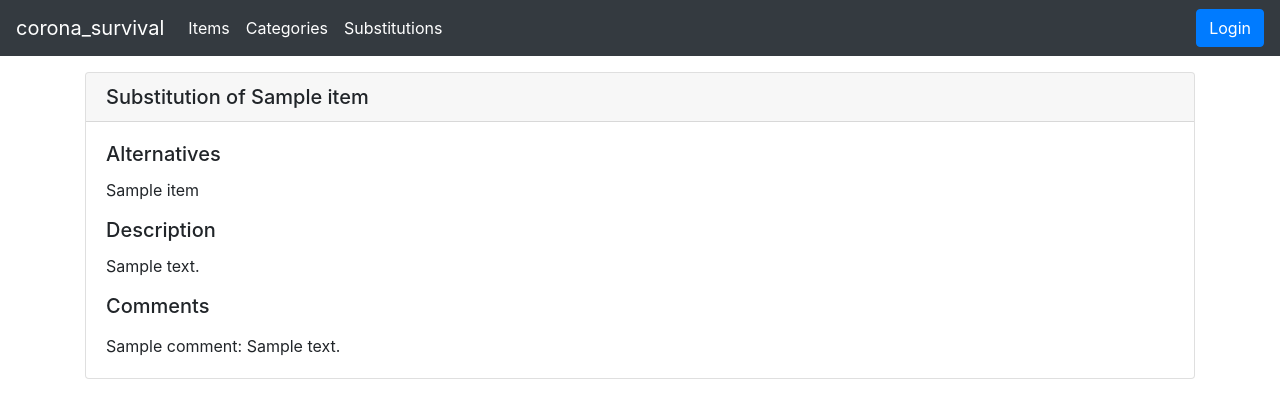
After one commit to ahoelzemann/ersatzkompass, a Django app: page /item/1/ in a window 1280 px wide. The commit adds this page. Shown: the top 418 px of the page. Run offline with Django 3.2, Linux system fonts and the light colour scheme; tables that the repository leaves empty hold one stand-in row (values such as "Sample post"); some libraries are stand-ins or nearby versions.

Commit message:
update models and navigation to item detail

```diff
--- a/corona_survival/corona_survival/survival/models.py
+++ b/corona_survival/corona_survival/survival/models.py
@@ -1,4 +1,5 @@
 from django.db import models
+from django.urls import reverse
 
 # Create your models here.
 class Category(models.Model):
@@ -22,6 +23,9 @@ class Item(models.Model):
     def __str__(self):
         return "%s" % (self.name)
 
+    def get_absolute_url(self):
+        return reverse('item-detail', kwargs={'pk': self.pk})
+
 class Substitution(models.Model):
     item_missing = models.ForeignKey(Item, on_delete=models.DO_NOTHING)
     items_needed = models.ManyToManyField(Item, related_name = 'items_needed')
@@ -30,7 +34,7 @@ class Substitution(models.Model):
 class Comment(models.Model):
     name = models.CharField(max_length=100, blank=False)
     text = models.TextField(blank=True)
-    substitution = models.ForeignKey(Substitution, on_delete=models.DO_NOTHING)
+    substitution = models.ForeignKey(Substitution, related_name ='comments', on_delete=models.DO_NOTHING)
 
     def __str__(self):
         return "%s: %s" % (self.name, self.text)
--- a/corona_survival/corona_survival/survival/templates/survival/base.html
+++ b/corona_survival/corona_survival/survival/templates/survival/base.html
@@ -31,6 +31,9 @@
                   <a class="nav-link dropdown-toggle" href="#" id="navbarDropdown" role="button" data-toggle="dropdown" aria-haspopup="true" aria-expanded="false">
                     Dropdown
                   </a>
+                  {% for category in categories %}
+
+                  {% endfor %}
                   <div class="dropdown-menu" aria-labelledby="navbarDropdown">
                     <a class="dropdown-item" href="#">Action</a>
                     <a class="dropdown-item" href="#">Another action</a>
--- /dev/null
+++ b/corona_survival/corona_survival/survival/templates/survival/item_detail.html
@@ -0,0 +1,18 @@
+{% extends "survival/base.html" %}
+{% block content %}
+<div class="card">
+    <h5 class="card-header">Substitution of {{ item }}</h5>
+    <div class="card-body">
+      <h5 class="card-title">Alternatives</h5>
+        {% for item_sub in item.substitution_set.first.items_needed.all %}
+            <p class="card-text">{{ item_sub }}</p>
+        {% endfor %}
+        <h5 class="card-title">Description</h5>
+        <p class="card-text">{{ item.substitution_set.first.description_of_creation }}</p>
+      <p><h5 class="card-title">Comments</h5></p>
+      {% for comment in item.substitution_set.first.comments.all %}
+            <p class="card-text">{{ comment }}</p>
+        {% endfor %}
+    </div>
+  </div>
+{% endblock content %}
--- a/corona_survival/corona_survival/survival/templates/survival/item.html
+++ b/corona_survival/corona_survival/survival/templates/survival/items.html
@@ -1,6 +1,6 @@
 {% extends "survival/base.html" %}
 {% block content %}
-<h2> {{ items.count }}Items so far</h2>
+<h2> {{ items.count }} Items so far</h2>
 {% if user.is_authenticated %}
     <p><button type="button" class="btn btn-success">Add Item</button></p>
 {% endif %}
@@ -24,9 +24,9 @@
                 <td>{{ item.category }}</td>
                 <td>{{ item.subcategory }}</td>
                 {% if user.is_authenticated %}
-                    <td><button type="button" class="btn btn-link">Edit</button></td>
+                    <td><button type="button" href="{% url 'item-detail' item.id %}"class="btn btn-link">Edit</button></td>
                 {% else %}
-                    <td><button type="button" class="btn btn-link">Show</button></td>
+                    <td><a href="{% url 'item-detail' item.id %}" class="btn btn-link">Show</a></td>
                 {% endif %}
             </tr>
         {% endfor %}
--- a/corona_survival/corona_survival/survival/urls.py
+++ b/corona_survival/corona_survival/survival/urls.py
@@ -5,6 +5,7 @@ from django.contrib.auth import views as auth_views
 urlpatterns = [
     path('', views.home, name='cs-home'),
     path('items/', views.item, name='cs-item'),
+    path('item/<int:pk>/', views.ItemDetailView.as_view(), name='item-detail'),
     path('categories/', views.category, name='cs-category'),
     path('substitutions/', views.substitution, name='cs-substitution'),
     path('login/', auth_views.LoginView.as_view(template_name='survival/login.html'), name='login'),
--- a/corona_survival/corona_survival/survival/views.py
+++ b/corona_survival/corona_survival/survival/views.py
@@ -7,7 +7,6 @@ from .models import Item, Category, Substitution
 # Create your views here.
 def home(request):
     context = {
-        'items': Item.objects.all(),
         'title':'Corona Survival - Home'
     }
     return render(request, 'survival/home.html', context)
@@ -19,12 +18,15 @@ def category(request):
     }
     return render(request, 'survival/category.html', context)
 
+class ItemDetailView(DetailView):
+    model = Item
+
 def item(request):
     context = {
         'items': Item.objects.all(),
         'title':'Corona Survival - Items'
     }
-    return render(request, 'survival/item.html', context)
+    return render(request, 'survival/items.html', context)
 
 def substitution(request):
     context = {
```
Also changed, not shown: corona_survival/corona_survival/survival/migrations/0002_auto_20200321_1927.py (added).
